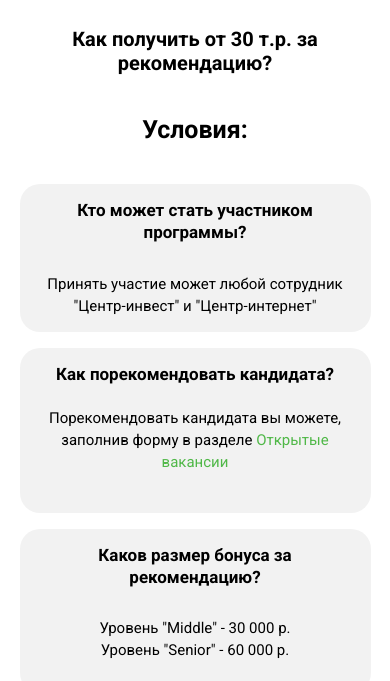
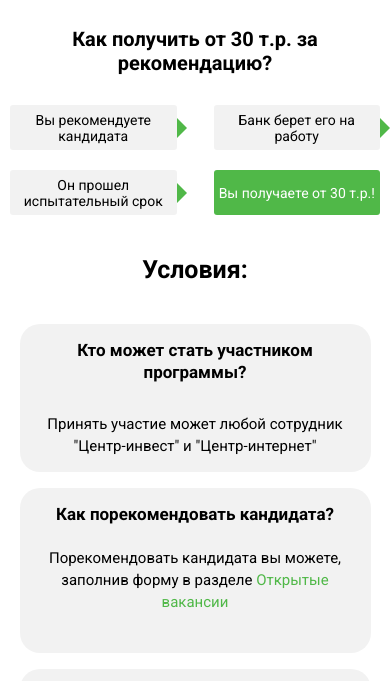
Before and after one commit to Tesla220-1/showroom-work, a website: page src/index.html in a window 390 px wide. Shown: the part 113-794 px from the top of the page. Drawn offline with Linux system fonts and the light colour scheme.

Commit message:
media ready

```diff
--- a/src/index.html
+++ b/src/index.html
@@ -10,6 +10,7 @@
 <body>
 
 <section class="action">
+    <div class="container">
         <h2 class="action__title">
             Пригласи IT-друга в "Центр-инвест"!
         </h2>
@@ -59,7 +60,26 @@
                 </div>
             </div>
 
+
         </div>
+
+        <div class="action__mobile">
+            <div class="action__mobile-item">
+                <div class="action__mobile-text">Вы рекомендуете кандидата</div>
+            </div>
+            <div class="action__mobile-item">
+                <div class="action__mobile-text">Банк берет его на работу</div>
+            </div>
+            <div class="action__mobile-item">
+                <div class="action__mobile-text">Он прошел испытательный срок</div>
+            </div>
+            <div class="action__mobile-item">
+                <div class="action__mobile-text">Вы получаете от 30 т.р.!</div>
+            </div>
+        </div>
+
+    </div>
+
 </section>
 
 <section class="terms-of-action">
--- a/src/sass/_media.scss
+++ b/src/sass/_media.scss
@@ -13,6 +13,10 @@
         &__chart {
             display: none;
         }
+        &__mobile {
+            display: flex;
+            flex-wrap: wrap;
+        }
     }
 
     .terms-of-action {
@@ -25,6 +29,12 @@
 @media (max-width: 768px) {
     .container {
         width: 540px;
+    }
+
+    .action {
+        &__mobile-item {
+            font-size: 14px;
+        }
     }
 
     .terms-of-action {
@@ -60,6 +70,24 @@
 @media (max-width: 576px) {
     .container {
         width:100%;
+    }
+
+    .action {
+        &__mobile {
+            flex-wrap: wrap;
+            padding-left: 10px;
+            padding-right: 10px;
+        }
+        &__mobile-item {
+            width: 45%;
+            margin-top: 20px;
+            &:first-child {
+                margin-top: 0;
+            }
+            &:nth-child(2) {
+                margin-top: 0;
+            }
+        }
     }
 
     .terms-of-action {
--- a/src/sass/blocks/_action.scss
+++ b/src/sass/blocks/_action.scss
@@ -45,6 +45,42 @@
         img {
             max-width: 100%;
             max-height: 100%;
+        }
+    }
+    &__mobile {
+        display: none;
+        justify-content: space-between;
+        margin-top: 30px;
+        text-align: center;
+    }
+    &__mobile-item {
+        width: 23%;
+        min-height: 45px;
+        background: rgba(128,128,128,0.1);
+        /* border-right: 2px solid $bank-color; */
+        padding: 4px;
+        border-radius: 3px;
+        display: flex;
+        align-items: center;
+        justify-content: center;
+        position: relative;
+        &::after {
+            content: '';
+            position: absolute;
+            width: 0;
+            height: 0;
+            border: 10px solid;
+            border-color: transparent transparent transparent $bank-color;
+            top: 50%;
+            left: 100%;
+            margin-top: -10px;
+        }
+        &:last-child {
+            color: white;
+            background: $bank-color;
+            &::after {
+                display: none;
+            }
         }
     }
 }
```
Also changed, not shown: src/css/style.min.css. Lines whose indentation alone changed are shown as unchanged.
